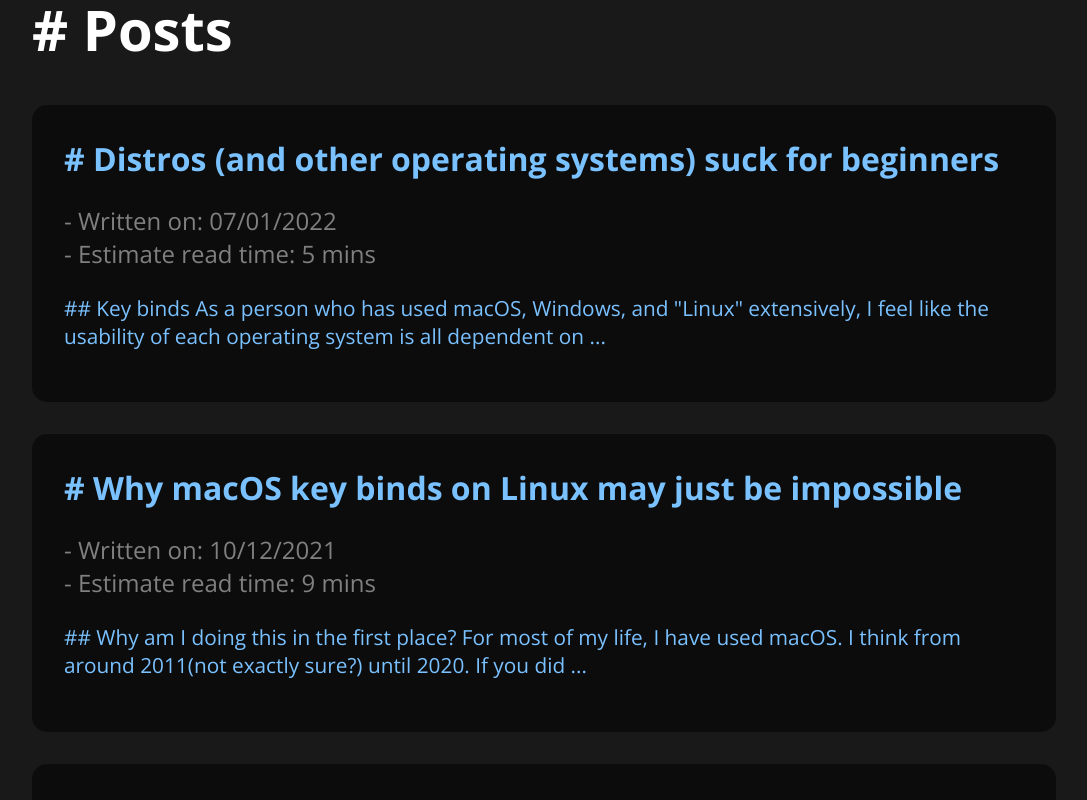
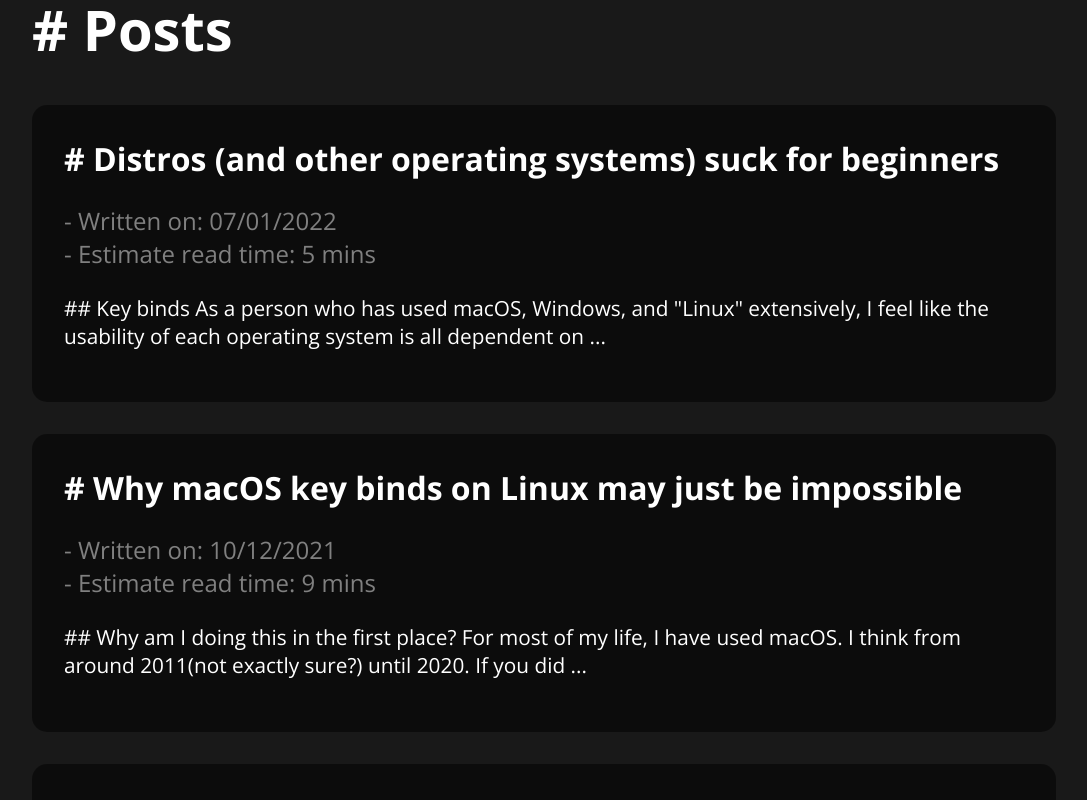
Before and after one commit to telkenes/blog, a Next.js app: page / in a window 1280 px wide. Shown: the part 1100-1900 px from the top of the page, without its empty margins (96-1183 px from the left). Built offline with nearby package versions, Linux system fonts and the light colour scheme.

Commit message:
Fix blog cards wrong font color

```diff
--- a/styles/globals.css
+++ b/styles/globals.css
@@ -138,6 +138,10 @@ li {
     margin: 0 0 1rem 0;
 }
 
+.card > a {
+    color: inherit;
+}
+
 
 #__next > * {
     position: relative;
```
